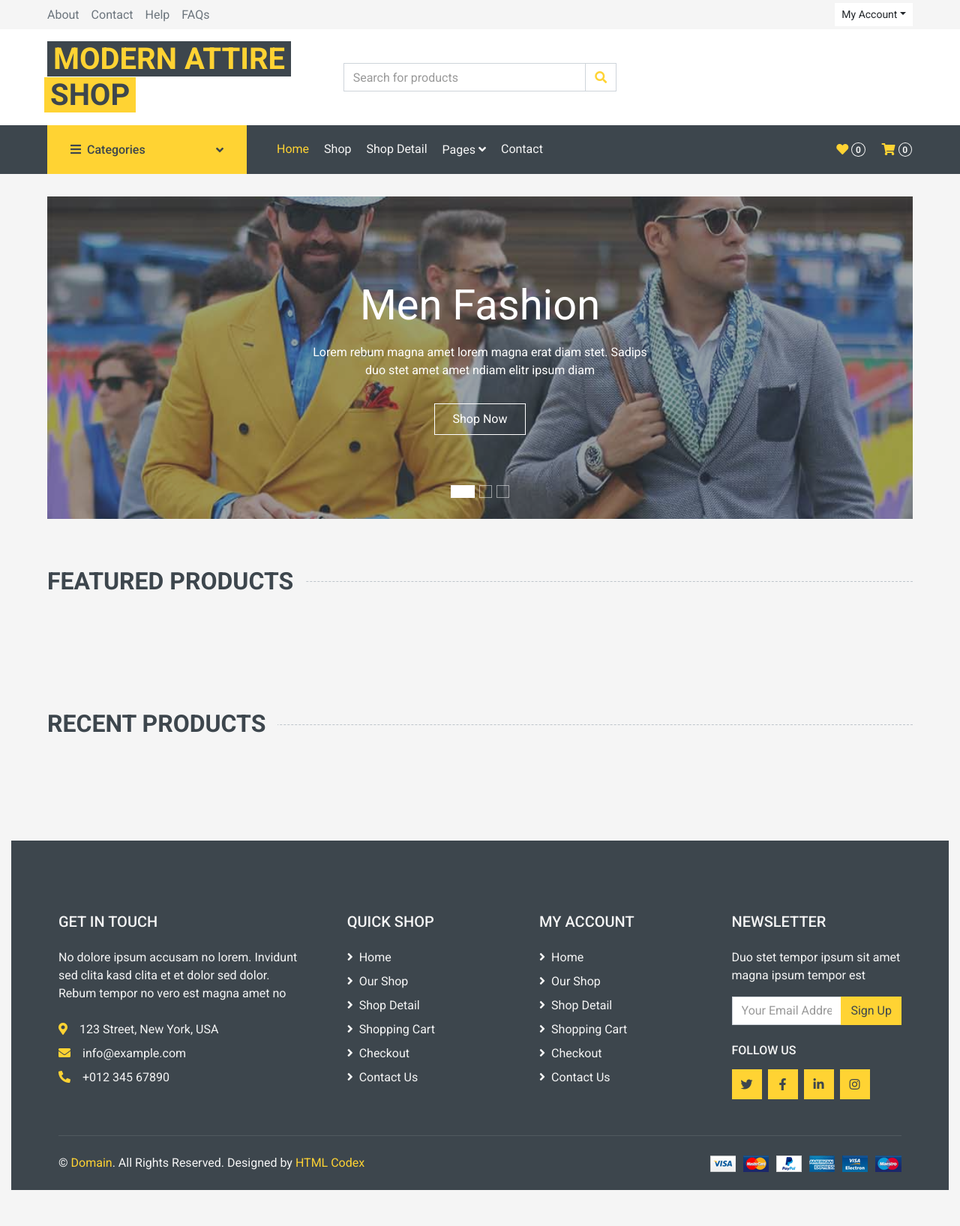
After one commit to REZASH600/ModernAttire, a Django app: page / in a window 1280 px wide. The commit adds this page. Shown: the whole page at 75% size. Run offline with Django 3.2, Linux system fonts and the light colour scheme; data that the repository does not hold is empty; parts of the project's set-up code (start-up, migrations or seed data) failed here and were passed over; some libraries are stand-ins or nearby versions.

Commit message:
Implement Home and Like views; integrate tags and like.js for Product App

```diff
--- /dev/null
+++ b/core/apps/products/templates/products/index.html
@@ -0,0 +1,231 @@
+
+{% extends 'base.html' %}
+{% load static %}
+{% load product_tags %}
+
+
+{% block title %}
+  Home
+{% endblock %}
+
+{% block content %}
+  <!-- Carousel Start -->
+  <div class="container-fluid mb-3">
+    <div class="row px-xl-5">
+      <div class="col-lg-{% if offers %}8{% else %}12{% endif %}">
+        <div id="header-carousel" class="carousel slide carousel-fade mb-30 mb-lg-0" data-ride="carousel">
+          <ol class="carousel-indicators">
+            <li data-target="#header-carousel" data-slide-to="0" class="active"></li>
+            <li data-target="#header-carousel" data-slide-to="1"></li>
+            <li data-target="#header-carousel" data-slide-to="2"></li>
+          </ol>
+          <div class="carousel-inner">
+            <div class="carousel-item position-relative active" style="height: 430px;">
+              <img class="position-absolute w-100 h-100" src="{% static 'img/carousel-1.jpg' %}" style="object-fit: cover;" />
+              <div class="carousel-caption d-flex flex-column align-items-center justify-content-center">
+                <div class="p-3" style="max-width: 700px;">
+                  <h1 class="display-4 text-white mb-3 animate__animated animate__fadeInDown">Men Fashion</h1>
+                  <p class="mx-md-5 px-5 animate__animated animate__bounceIn">Lorem rebum magna amet lorem magna erat diam stet. Sadips duo stet amet amet ndiam elitr ipsum diam</p>
+                  <a class="btn btn-outline-light py-2 px-4 mt-3 animate__animated animate__fadeInUp" href="">Shop Now</a>
+                </div>
+              </div>
+            </div>
+            <div class="carousel-item position-relative" style="height: 430px;">
+              <img class="position-absolute w-100 h-100" src="{% static 'img/carousel-2.jpg' %}" style="object-fit: cover;" />
+              <div class="carousel-caption d-flex flex-column align-items-center justify-content-center">
+                <div class="p-3" style="max-width: 700px;">
+                  <h1 class="display-4 text-white mb-3 animate__animated animate__fadeInDown">Women Fashion</h1>
+                  <p class="mx-md-5 px-5 animate__animated animate__bounceIn">Lorem rebum magna amet lorem magna erat diam stet. Sadips duo stet amet amet ndiam elitr ipsum diam</p>
+                  <a class="btn btn-outline-light py-2 px-4 mt-3 animate__animated animate__fadeInUp" href="">Shop Now</a>
+                </div>
+              </div>
+            </div>
+            <div class="carousel-item position-relative" style="height: 430px;">
+              <img class="position-absolute w-100 h-100" src="{% static 'img/carousel-3.jpg' %}" style="object-fit: cover;" />
+              <div class="carousel-caption d-flex flex-column align-items-center justify-content-center">
+                <div class="p-3" style="max-width: 700px;">
+                  <h1 class="display-4 text-white mb-3 animate__animated animate__fadeInDown">Kids Fashion</h1>
+                  <p class="mx-md-5 px-5 animate__animated animate__bounceIn">Lorem rebum magna amet lorem magna erat diam stet. Sadips duo stet amet amet ndiam elitr ipsum diam</p>
+                  <a class="btn btn-outline-light py-2 px-4 mt-3 animate__animated animate__fadeInUp" href="">Shop Now</a>
+                </div>
+              </div>
+            </div>
+          </div>
+        </div>
+      </div>
+      <div class="col-lg-4">
+        {% for offer in offers|slice:":2" %}
+          <div class="product-offer mb-30" style="height: 200px;">
+            <img class="img-fluid" src="{{ offer.image_file.url }}" alt="" />
+            <div class="offer-text">
+              <h6 class="text-white text-uppercase">Save {{ offer.discount_percentage }}%</h6>
+              <h3 class="text-white mb-3">{{ offer.title }}</h3>
+              <a href="" class="btn btn-primary">Shop Now</a>
+            </div>
+          </div>
+        {% endfor %}
+      </div>
+    </div>
+  </div>
+  <!-- Carousel End -->
+
+  <!-- Categories Start -->
+  {% if categories|slice:":10" %}
+    <div class="container-fluid pt-5">
+      <h2 class="section-title position-relative text-uppercase mx-xl-5 mb-4"><span class="bg-secondary pr-3">Categories</span></h2>
+      <div class="row px-xl-5 pb-3">
+        {% for category in categories %}
+          <div class="col-lg-3 col-md-4 col-sm-6 pb-1">
+            <a class="text-decoration-none" href="">
+              <div class="cat-item d-flex align-items-center mb-4">
+                <div class="overflow-hidden" style="width: 100px; height: 100px;">
+                  <img class="img-fluid" src="{{ category.image_file.url }}" alt="" />
+                </div>
+                <div class="flex-fill pl-3">
+                  <h6>{{ category.name }}</h6>
+                  <small class="text-body">{{ category.products.all.count }} Products</small>
+                </div>
+              </div>
+            </a>
+          </div>
+        {% endfor %}
+      </div>
+    </div>
+  {% endif %}
+
+  <!-- Categories End -->
+  <!-- Product Start -->
+  <div class="container-fluid pt-5 pb-3">
+    <h2 class="section-title position-relative text-uppercase mx-xl-5 mb-4"><span class="bg-secondary pr-3">Featured Products</span></h2>
+    {% for product in featured_products %}
+    <div class="col-lg-3 col-md-4 col-sm-6 pb-1">
+        <div class="product-item bg-light mb-4">
+        <div class="product-img position-relative overflow-hidden">
+            <img class="img-fluid w-100" src="{{product.images.all.first.image_file.url}}" alt="" />
+            <div class="product-action">
+            <a class="btn btn-outline-dark btn-square" href=""><i class="fa fa-shopping-cart"></i></a>
+            <a class="btn btn-outline-dark btn-square btn-like" data-product-id="{{product.id}}" href="{% url 'products:like' product.id %}" >
+                {% is_like product.id as liked %}
+                {% if liked %}
+                    <i class="fas fa-heart"></i>
+                {% else %}
+                    <i class="far fa-heart"></i>
+                {% endif %}
+
+            </a>
+            <a class="btn btn-outline-dark btn-square" href=""><i class="fa fa-sync-alt"></i></a>
+            <a class="btn btn-outline-dark btn-square" href=""><i class="fa fa-search"></i></a>
+            </div>
+        </div>
+        <div class="text-center py-4">
+            <a class="h6 text-decoration-none text-truncate" href="">{{product.name}}</a>
+            <div class="d-flex align-items-center justify-content-center mt-2">
+                {% product_offer product as product_offer %}
+                {% if product_offer %}
+                <h5>${{ product_offer }}</h5><h6 class="text-muted ml-2"><del>${{product.price}}</del></h6>
+
+
+                {% else %}
+
+                <h5>${{product.price}}</h5><h6 class="text-muted ml-2"></h6>
+
+
+                {% endif %}
+            </div>
+        </div>
+        </div>
+    </div>
+  {% endfor %}
+</div>
+<!-- Products End -->
+
+
+
+  <!-- Offer Start -->
+  <div class="container-fluid pt-5 pb-3">
+    <div class="row px-xl-5">
+      {% for offer in offers %}
+        <div class="col-md-6">
+          <div class="product-offer mb-30" style="height: 300px;">
+            <img class="img-fluid" src="{{ offer.image_file.url }}" alt="" />
+            <div class="offer-text">
+              <h6 class="text-white text-uppercase">Save {{ offer.discount_percentage }}%</h6>
+              <h3 class="text-white mb-3">{{ offer.title }}</h3>
+              <a href="" class="btn btn-primary">Shop Now</a>
+            </div>
+          </div>
+        </div>
+      {% endfor %}
+    </div>
+  </div>
+  <!-- Offer End -->
+
+  <!-- Products Start -->
+  <div class="container-fluid pt-5 pb-3">
+    <h2 class="section-title position-relative text-uppercase mx-xl-5 mb-4"><span class="bg-secondary pr-3">Recent Products</span></h2>
+    <div class="row px-xl-5">
+      {% for product in recent_products %}
+        <div class="col-lg-3 col-md-4 col-sm-6 pb-1">
+            <div class="product-item bg-light mb-4">
+            <div class="product-img position-relative overflow-hidden">
+                <img class="img-fluid w-100" src="{{product.images.all.first.image_file.url}}" alt="" />
+                <div class="product-action">
+                <a class="btn btn-outline-dark btn-square" href=""><i class="fa fa-shopping-cart"></i></a>
+                <a class="btn btn-outline-dark btn-square btn-like" data-product-id="{{product.id}}" href="{% url 'products:like' product.id %}" >
+                    {% is_like product.id as liked %}
+                    {% if liked %}
+                        <i class="fas fa-heart"></i>
+                    {% else %}
+                        <i class="far fa-heart"></i>
+                    {% endif %}
+
+                </a>
+                <a class="btn btn-outline-dark btn-square" href=""><i class="fa fa-sync-alt"></i></a>
+                <a class="btn btn-outline-dark btn-square" href=""><i class="fa fa-search"></i></a>
+                </div>
+            </div>
+            <div class="text-center py-4">
+                <a class="h6 text-decoration-none text-truncate" href="">{{product.name}}</a>
+                <div class="d-flex align-items-center justify-content-center mt-2">
+                    {% product_offer product as product_offer %}
+                    {% if product_offer %}
+                    <h5>${{ product_offer }}</h5><h6 class="text-muted ml-2"><del>${{product.price}}</del></h6>
+
+
+                    {% else %}
+
+                    <h5>${{product.price}}</h5><h6 class="text-muted ml-2"></h6>
+
+
+                    {% endif %}
+                </div>
+            </div>
+            </div>
+        </div>
+      {% endfor %}
+
+    </div>
+  </div>
+  <!-- Products End -->
+
+  <!-- Brand Start -->
+  <div class="container-fluid py-5">
+    <div class="row px-xl-5">
+      <div class="col">
+        <div class="owl-carousel vendor-carousel">
+          {% for brand in brands %}
+            <div class="bg-light p-4">
+                <img src="{{brand.image_file.url}}" alt="" />
+            </div>
+          {% endfor %}
+
+      </div>
+    </div>
+  </div>
+  <!-- Brand End -->
+{% endblock %}
+
+
+{% block js %}
+<script src="{% static 'products/js/like.js' %}"></script>
+{% endblock %}
--- a/core/apps/products/urls.py
+++ b/core/apps/products/urls.py
@@ -1,8 +1,9 @@
 from django.urls import path, include
-
+from . import views
 
 app_name = "products"
 
 urlpatterns = [
     path("api/v1/", include("apps.products.api.v1.urls")),
-    ]
+    path("like/<int:product_id>/", views.LikeView.as_view(), name="like"),
+]
--- a/core/apps/products/views.py
+++ b/core/apps/products/views.py
@@ -1,3 +1,60 @@
-from django.shortcuts import render
+from django.shortcuts import render, get_object_or_404, reverse
+from django.views.generic import TemplateView
+from django.views import View
 
-# Create your views here.
+from . import models
+from django.db.models import Count
+from django.http import JsonResponse, Http404
+
+
+class HomeView(TemplateView):
+    template_name = "products/index.html"
+
+    def get_context_data(self, **kwargs):
+        context = super().get_context_data(**kwargs)
+
+        context["offers"] = [
+            offer
+            for offer in models.Offer.objects.filter(is_publish=True)
+            if offer.is_active
+        ][:4]
+
+        context["featured_products"] = models.Product.objects.annotate(
+            like_count=Count("likes")
+        ).order_by("-like_count")[:12]
+
+        context["recent_products"] = models.Product.objects.filter(is_publish=True)[:12]
+        context["brands"] = models.Brand.objects.filter(is_publish=True)[:12]
+
+        return context
+
+
+
+
+
+class LikeView(View):
+
+    def get(self, request, product_id):
+        product = get_object_or_404(models.Product, id=product_id)
+
+        if self.request.headers.get("x-requested-with") == "XMLHttpRequest":
+            if not self.request.user.is_authenticated:
+                return JsonResponse(
+                    {
+                        "url": f"{reverse('accounts:login')}?next={request.GET.get('current_url')}"
+                    }
+                )
+
+            if product.likes.filter(id=self.request.user.id).exists():
+                product.likes.remove(self.request.user)
+                is_liked = False
+            else:
+                product.likes.add(self.request.user)
+                is_liked = True
+
+            number_like = self.request.user.liked_products.all().count()
+            return JsonResponse(
+                {"isLiked": is_liked, "numberLike": number_like}, status=200
+            )
+
+        raise Http404()
--- a/core/config/urls.py
+++ b/core/config/urls.py
@@ -29,11 +29,14 @@ from rest_framework_simplejwt.views import (
     TokenVerifyView,
 )
 
+from apps.products.views import HomeView
+
 urlpatterns = [
     path("admin/", admin.site.urls),
     # app
+    path("", HomeView.as_view(), name="home"),
     path("accounts/", include("apps.accounts.urls")),
-    path("products/",include("apps.products.urls")),
+    path("products/", include("apps.products.urls")),
     # jwt
     path("jwt/create/", TokenObtainPairView.as_view(), name="token_obtain_pair"),
     path("jwt/refresh/", TokenRefreshView.as_view(), name="token_refresh"),
--- a/core/templates/includes/navbar.html
+++ b/core/templates/includes/navbar.html
@@ -38,7 +38,7 @@
                 </button>
                 <div class="collapse navbar-collapse justify-content-between" id="navbarCollapse">
                     <div class="navbar-nav mr-auto py-0">
-                        <a href="index.html" class="nav-item nav-link">Home</a>
+                        <a href="{% url 'home' %}" class="nav-item nav-link {% if request.resolver_match.url_name == 'home' %}active{% endif %}">Home</a>
                         <a href="shop.html" class="nav-item nav-link">Shop</a>
                         <a href="detail.html" class="nav-item nav-link">Shop Detail</a>
                         <div class="nav-item dropdown">
@@ -53,7 +53,7 @@
                     <div class="navbar-nav ml-auto py-0 d-none d-lg-block">
                         <a href="" class="btn px-0">
                             <i class="fas fa-heart text-primary"></i>
-                            <span class="badge text-secondary border border-secondary rounded-circle" style="padding-bottom: 2px;">0</span>
+                            <span class="badge text-secondary border border-secondary rounded-circle number-like" style="padding-bottom: 2px;">{% if request.user.is_authenticated%}{{request.user.liked_products.all.count}}{%else%}0{% endif %}</span>
                         </a>
                         <a href="" class="btn px-0 ml-3">
                             <i class="fas fa-shopping-cart text-primary"></i>
--- a/core/templates/includes/topbar.html
+++ b/core/templates/includes/topbar.html
@@ -26,7 +26,7 @@
       <div class="d-inline-flex align-items-center d-block d-lg-none">
         <a href="" class="btn px-0 ml-2">
           <i class="fas fa-heart text-dark"></i>
-          <span class="badge text-dark border border-dark rounded-circle" style="padding-bottom: 2px;">0</span>
+          <span class="badge text-dark border border-dark rounded-circle number-like" style="padding-bottom: 2px;">{% if request.user.is_authenticated %}{{request.user.liked_products.all.count}}{%else%}0{% endif %}</span>
         </a>
         <a href="" class="btn px-0 ml-2">
           <i class="fas fa-shopping-cart text-dark"></i>
```
Also changed, not shown: core/apps/products/static/products/js/like.js (added, +40 -0 lines), core/apps/products/templatetags/product_tags.py (added, +42 -0 lines), core/apps/products/templatetags/__init__.py (added).
